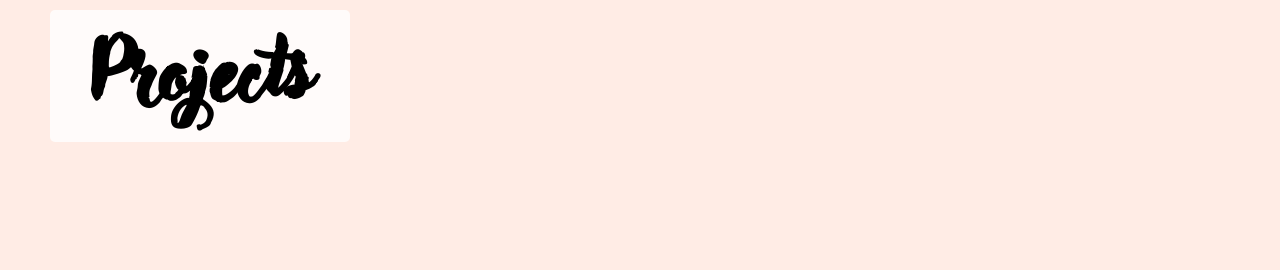
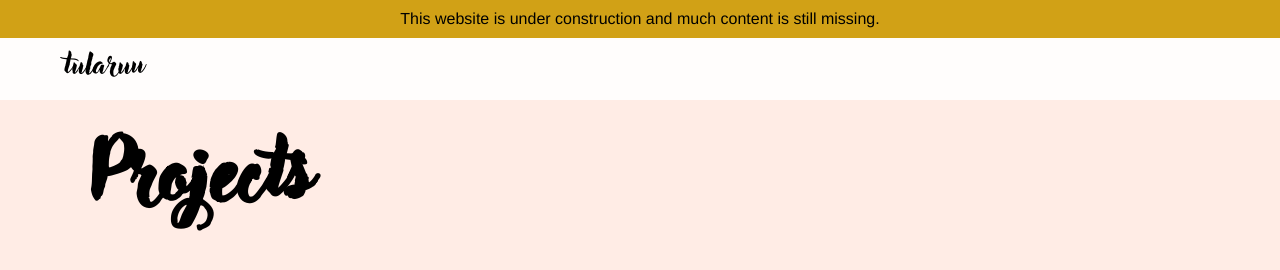
Before and after one commit to tulara/tulara.github.io, a plain HTML site: page projects.html in a window 1280 px wide. Drawn offline with Linux system fonts and the light colour scheme.

Commit message:
under contruction banner should be removeable

```diff
--- a/css/page.css
+++ b/css/page.css
@@ -36,11 +36,16 @@ body {
 }
 
 header {
-	/* background-color: rgba(255, 255, 255, 0.9); */
-	background-color: rgba(204, 153, 0, 0.9);
-	margin:0 0 20px 0;
-	padding:10px;
-	text-align:center;
+	background-color: rgba(255, 255, 255, 0.9);
+	font-family: 'Adlery';
+	font-size: 30px;
+	padding-left: 5%;
+	padding-top: 10px;
+	padding-bottom: 10px;
+}
+
+header a {
+	color: black;
 }
 
 h1 {
@@ -53,6 +58,13 @@ p {
 
 a {
 	text-decoration: none;
+}
+
+.banner {
+	background-color: rgba(204, 153, 0, 0.9);
+	margin:0;
+	padding:10px;
+	text-align:center;
 }
 
 .content {
--- a/projects.html
+++ b/projects.html
@@ -6,7 +6,13 @@
     <title>Tularuu Crochet</title>
 </head>
 <body>
-  <div class="nav-left nav-left__projects">
+  <div class="banner">
+    This website is under construction and much content is still missing.
+  </div>
+  <header>
+    <a href="index.html">tularuu</a>
+  </header>
+  <div class="nav-left">
     <h1> Projects </h1>
   </div>
 </body>
```
Also changed, not shown: index.html (+2 -2 lines).
